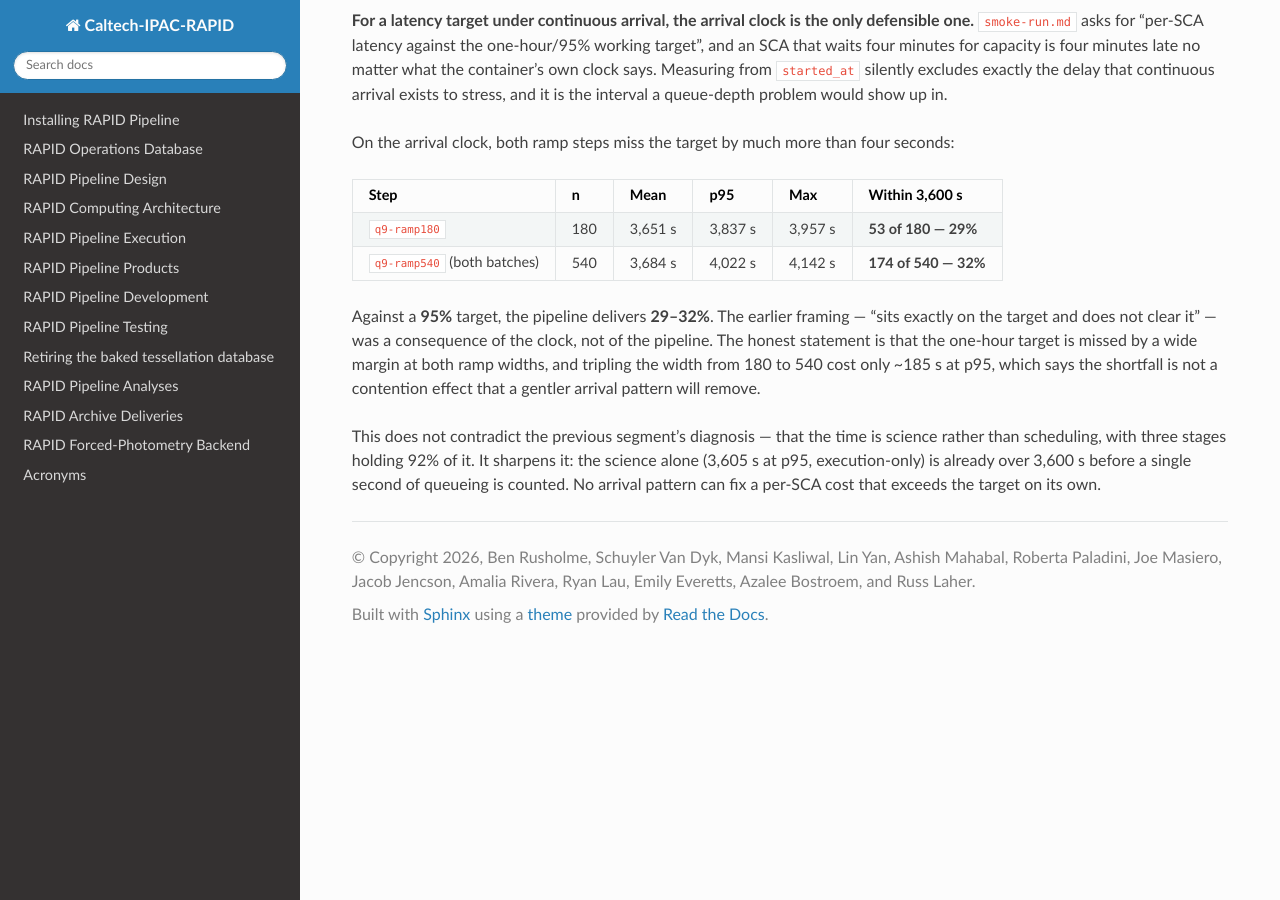
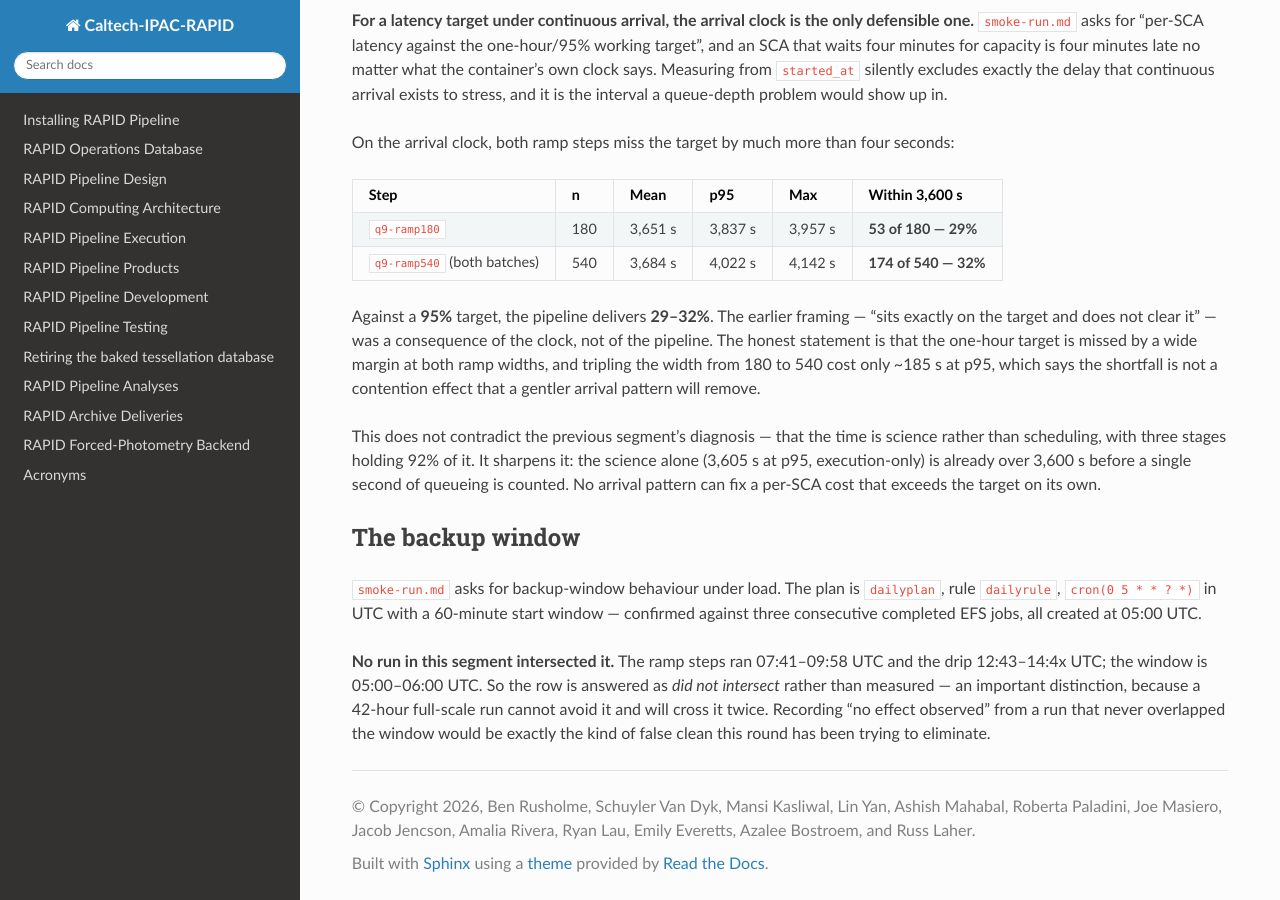
Before and after one commit to Caltech-IPAC/rapid, a Sphinx documentation site: the page built from docs/source/dev/q9_fix_round.rst, in a window 1280 px wide and 900 px high, scrolled down 12884 px. Built offline with Sphinx 7.4.7 and the Read the Docs theme 3.1.0, drawn with Linux system fonts in a browser that asks for light colours.

Commit message:
docs: the backup window did not intersect, which is not the same as no effect
dailyplan/dailyrule is cron(0 5 * * ? *) UTC with a 60-minute start
window, confirmed against three consecutive completed EFS jobs at 05:00
UTC. The ramp ran 07:41-09:58 and the drip 12:43 onward, so neither
crossed it.

Recorded as "did not intersect" rather than "no effect observed": a
42-hour full-scale run crosses that window twice, and claiming a clean
result from a run that never overlapped it is the false clean this round
exists to remove.

Co-Authored-By: Claude Opus 5 <noreply@anthropic.com>
Claude-Session: https://claude.ai/code/session_01Pk8imvMXkHjGS6mvntUYx5

```diff
--- a/docs/source/dev/q9_fix_round.rst
+++ b/docs/source/dev/q9_fix_round.rst
@@ -902,3 +902,19 @@ It sharpens it: the science alone (3,605 s at p95, execution-only) is
 already over 3,600 s before a single second of queueing is counted. No
 arrival pattern can fix a per-SCA cost that exceeds the target on its
 own.
+
+The backup window
+-----------------
+
+``smoke-run.md`` asks for backup-window behaviour under load. The plan is
+``dailyplan``, rule ``dailyrule``, ``cron(0 5 * * ? *)`` in UTC with a
+60-minute start window — confirmed against three consecutive completed
+EFS jobs, all created at 05:00 UTC.
+
+**No run in this segment intersected it.** The ramp steps ran
+07:41–09:58 UTC and the drip 12:43–14:4x UTC; the window is 05:00–06:00
+UTC. So the row is answered as *did not intersect* rather than measured
+— an important distinction, because a 42-hour full-scale run cannot
+avoid it and will cross it twice. Recording "no effect observed" from a
+run that never overlapped the window would be exactly the kind of false
+clean this round has been trying to eliminate.
```
